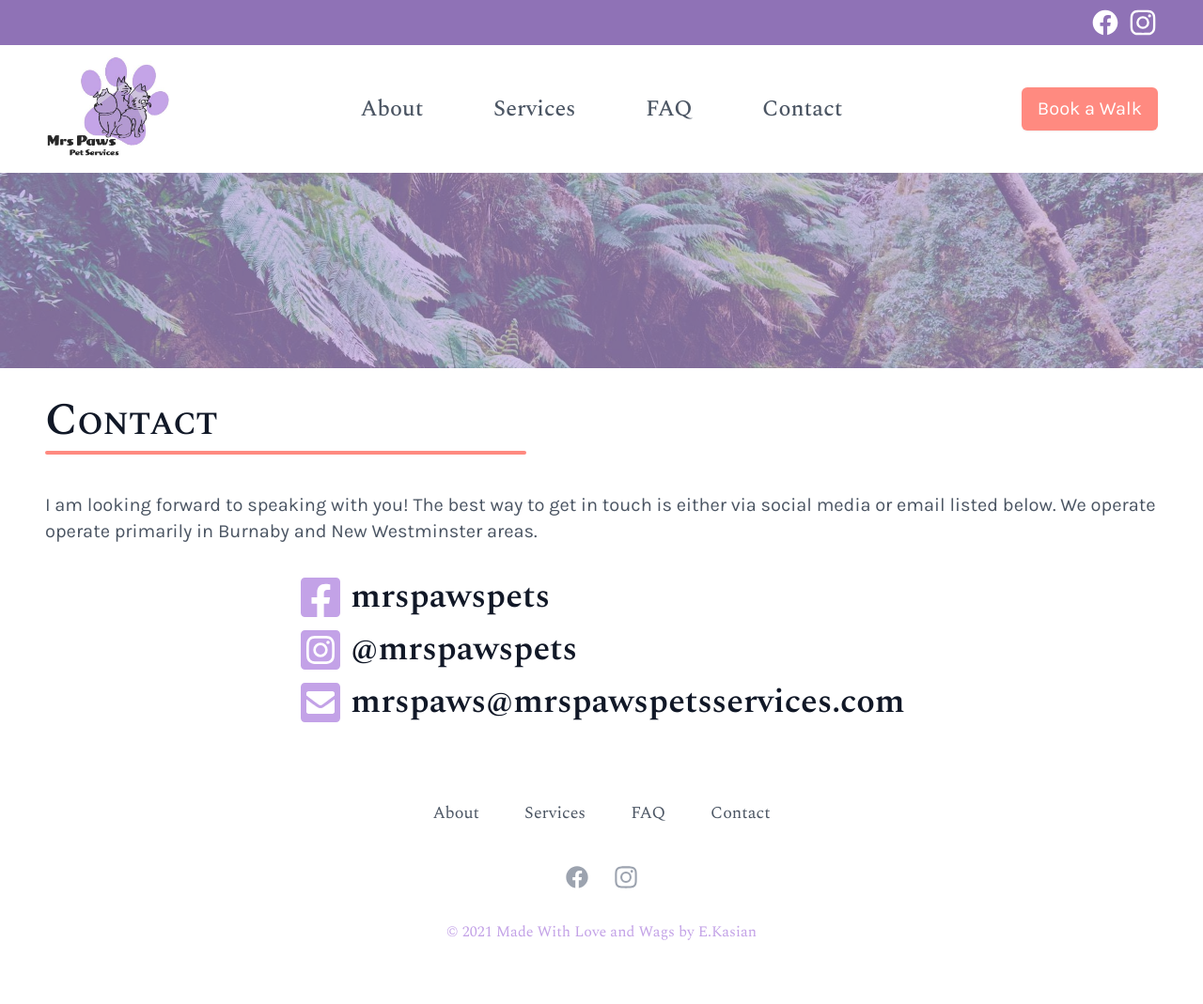
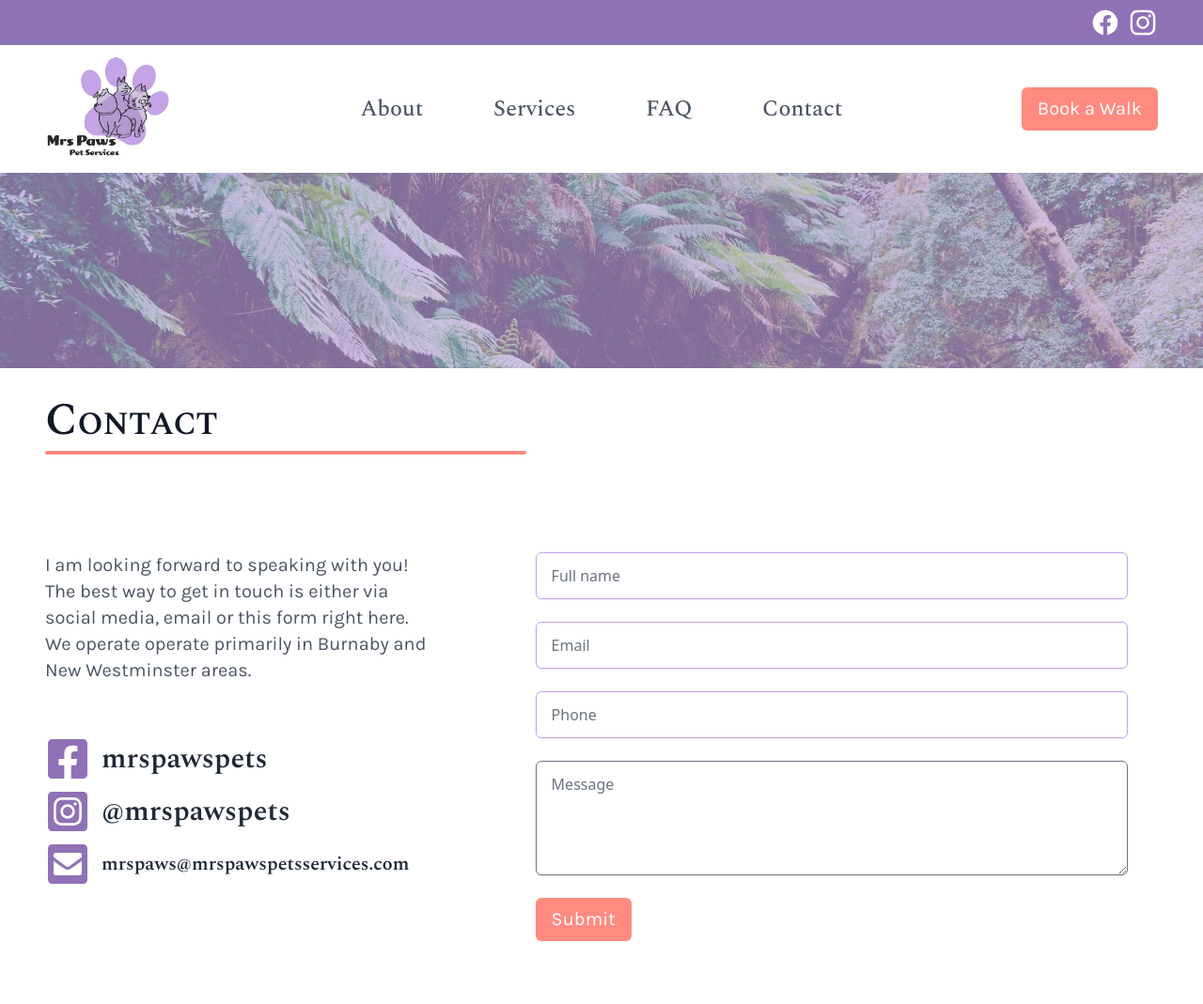
Before and after one commit to leijin/mrsPawsWebsite, a Gatsby site: page /contact in a window 1280 px wide. Shown: the top 1069 px of the page at 94% size. Before the commit the page ends 1036 px from the top, so only its background shows below. Built offline with nearby package versions, Linux system fonts and the light colour scheme; Gatsby itself is replaced by a stand-in of ours; a web font is replaced by a local one.

Commit message:
Contact page is done

```diff
--- a/package.json
+++ b/package.json
@@ -21,6 +21,7 @@
     "@fortawesome/react-fontawesome": "^0.1.14",
     "@headlessui/react": "^1.2.0",
     "@heroicons/react": "^1.0.1",
+    "@tailwindcss/forms": "^0.3.3",
     "autoprefixer": "^10.2.5",
     "dotenv": "^10.0.0",
     "gatsby": "^3.4.1",
--- /dev/null
+++ b/src/components/ContactFormSection.js
@@ -0,0 +1,144 @@
+import * as React from "react";
+import { FontAwesomeIcon } from "@fortawesome/react-fontawesome";
+import { faEnvelopeSquare } from "@fortawesome/free-solid-svg-icons";
+import {
+  faFacebookSquare,
+  faInstagramSquare,
+} from "@fortawesome/free-brands-svg-icons";
+
+import Button from "./Button";
+
+export function ContactFormSection() {
+  return (
+    <div className="relative bg-white">
+      <div className="lg:grid lg:grid-cols-5">
+        <div className="lg:col-span-2 lg:py-16 xl:pr-12">
+          <div className=" lg:max-w-lg mx-auto">
+            <p className="leading-6 font-primary pr-4 text-lg text-gray-600 lg:text-xl lg:pb-8">
+              I am looking forward to speaking with you! The best way to get in
+              touch is either via social media, email or this form right here.
+              We operate operate primarily in Burnaby and New Westminster areas.
+            </p>
+            <dl className="mt-4 text-base text-gray-500 flex flex-col space-y-2">
+              <dt className="sr-only">Facebook</dt>
+              <dd className="flex items-center space-x-3">
+                <FontAwesomeIcon
+                  icon={faFacebookSquare}
+                  style={{ width: "3rem", height: "3rem" }}
+                  className="text-primary-dark"
+                  aria-hidden="true"
+                />
+                <a
+                  href="https://www.facebook.com/mrspawspets/"
+                  className="h-[max-content]"
+                >
+                  <h2 className="text-gray-800 font-headline font-semibold text-xl md:text-2xl xl:text-3xl hover:text-primary-dark">
+                    mrspawspets
+                  </h2>
+                </a>
+              </dd>
+              <dt className="sr-only">Instagram</dt>
+              <dd className="flex items-center space-x-3">
+                <FontAwesomeIcon
+                  icon={faInstagramSquare}
+                  style={{ width: "3rem", height: "3rem" }}
+                  className="text-primary-dark"
+                  aria-hidden="true"
+                />
+                <a
+                  href="https://www.instagram.com/mrspawspets/"
+                  className="h-[max-content]"
+                >
+                  <h2 className="text-gray-800 font-headline font-semibold text-xl md:text-2xl xl:text-3xl hover:text-primary-dark">
+                    @mrspawspets
+                  </h2>
+                </a>
+              </dd>
+              <dt className="sr-only">Email</dt>
+              <dd className="flex items-center space-x-1 md:space-x-3">
+                <FontAwesomeIcon
+                  icon={faEnvelopeSquare}
+                  style={{ width: "3rem", height: "3rem" }}
+                  className="text-primary-dark"
+                  aria-hidden="true"
+                />
+                <a
+                  href="mailto:mrspaws@mrspawspetsservices.com"
+                  className="h-[max-content]"
+                >
+                  <h2 className="text-gray-800 font-headline font-semibold text-base md:text-2xl lg:text-xl hover:text-primary-dark">
+                    mrspaws@mrspawspetsservices.com
+                  </h2>
+                </a>
+              </dd>
+            </dl>
+          </div>
+        </div>
+        <div className="bg-white py-16 px-4 sm:px-6 lg:col-span-3 lg:py-16 lg:px-8 xl:pl-12">
+          <div className="max-w-lg mx-auto lg:max-w-none">
+            <form action="#" method="POST" className="grid grid-cols-1 gap-y-6">
+              <div>
+                <label htmlFor="full_name" className="sr-only">
+                  Full name
+                </label>
+                <input
+                  type="text"
+                  name="full_name"
+                  id="full_name"
+                  autoComplete="name"
+                  className="block w-full shadow-sm py-3 px-4 placeholder-gray-500 focus:first: focus:border-primary-dark border-primary rounded-md"
+                  placeholder="Full name"
+                />
+              </div>
+              <div>
+                <label htmlFor="email" className="sr-only">
+                  Email
+                </label>
+                <input
+                  id="email"
+                  name="email"
+                  type="email"
+                  autoComplete="email"
+                  className="block w-full shadow-sm py-3 px-4 placeholder-gray-500 focus:first: focus:border-primary-dark border-primary rounded-md"
+                  placeholder="Email"
+                />
+              </div>
+              <div>
+                <label htmlFor="phone" className="sr-only">
+                  Phone
+                </label>
+                <input
+                  type="text"
+                  name="phone"
+                  id="phone"
+                  autoComplete="tel"
+                  className="block w-full shadow-sm py-3 px-4 placeholder-gray-500 focus:first: focus:border-primary-dark border-primary rounded-md"
+                  placeholder="Phone"
+                />
+              </div>
+              <div>
+                <label htmlFor="message" className="sr-only">
+                  Message
+                </label>
+                <textarea
+                  id="message"
+                  name="message"
+                  rows={4}
+                  className="block w-full shadow-sm py-3 px-4 placeholder-gray-500 focus:first: focus:border-primary-dark border prborder-primaryray-300 rounded-md"
+                  placeholder="Message"
+                  defaultValue={""}
+                />
+              </div>
+              <div>
+                <Button type="submit" className="py-3 px-6">
+                  Submit
+                </Button>
+              </div>
+            </form>
+          </div>
+        </div>
+      </div>
+    </div>
+  );
+}
+export default ContactFormSection;
--- a/src/components/index.js
+++ b/src/components/index.js
@@ -12,3 +12,4 @@ export * from "./PageTitle";
 export * from "./AboutSection";
 export * from "./PriceCard";
 export * from "./FAQMainSection";
+export * from "./ContactFormSection";
--- a/src/pages/contact.js
+++ b/src/pages/contact.js
@@ -1,10 +1,4 @@
 import * as React from "react";
-import { FontAwesomeIcon } from "@fortawesome/react-fontawesome";
-import { faEnvelopeSquare } from "@fortawesome/free-solid-svg-icons";
-import {
-  faFacebookSquare,
-  faInstagramSquare,
-} from "@fortawesome/free-brands-svg-icons";
 
 import {
   Navbar,
@@ -12,6 +6,7 @@ import {
   InsidePageBanner,
   PageTitle,
   Container,
+  ContactFormSection,
 } from "../components";
 
 function Contact() {
@@ -21,54 +16,7 @@ function Contact() {
       <InsidePageBanner />
       <PageTitle title="Contact" />
       <Container>
-        <div className="flex flex-col space-y-5 items-center">
-          <p className="font-primary text-lg text-gray-600 lg:text-xl mb-3">
-            I am looking forward to speaking with you! The best way to get in
-            touch is either via social media or email listed below. We operate
-            operate primarily in Burnaby and New Westminster areas.
-          </p>
-          <div className="flex-col space-y-2">
-            <div className="flex items-center space-x-2">
-              <FontAwesomeIcon
-                icon={faFacebookSquare}
-                style={{ width: "3rem", height: "3rem" }}
-                className="text-primary"
-                aria-hidden="true"
-              />
-              <a href="https://www.facebook.com/mrspawspets/">
-                <h2 className="text-gray-900 font-headline font-semibold text-xl max-w-xs md:max-w-sm lg:max-w-full md:text-3xl xl:text-4xl hover:text-primary-dark">
-                  mrspawspets
-                </h2>
-              </a>
-            </div>
-            <div className="flex items-center space-x-2">
-              <FontAwesomeIcon
-                icon={faInstagramSquare}
-                style={{ width: "3rem", height: "3rem" }}
-                className="text-primary"
-                aria-hidden="true"
-              />
-              <a href="https://www.instagram.com/mrspawspets/">
-                <h2 className="text-gray-900 font-headline font-semibold text-xl max-w-xs md:max-w-sm lg:max-w-full md:text-3xl xl:text-4xl hover:text-primary-dark">
-                  @mrspawspets
-                </h2>
-              </a>
-            </div>
-            <div className="flex items-center space-x-2">
-              <FontAwesomeIcon
-                icon={faEnvelopeSquare}
-                style={{ width: "3rem", height: "3rem" }}
-                className="text-primary"
-                aria-hidden="true"
-              />
-              <a href="mailto:mrspaws@mrspawspetsservices.com">
-                <h2 className="text-gray-900 font-headline font-semibold  max-w-xs md:max-w-sm lg:max-w-full md:text-3xl xl:text-4xl hover:text-primary-dark">
-                  mrspaws@mrspawspetsservices.com
-                </h2>
-              </a>
-            </div>
-          </div>
-        </div>
+        <ContactFormSection />
       </Container>
       <Footer />
     </>
--- a/tailwind.config.js
+++ b/tailwind.config.js
@@ -39,5 +39,5 @@ module.exports = {
     },
   },
   variants: {},
-  plugins: [],
+  plugins: [require("@tailwindcss/forms")],
 };
```
Also changed, not shown: 2 other files.
